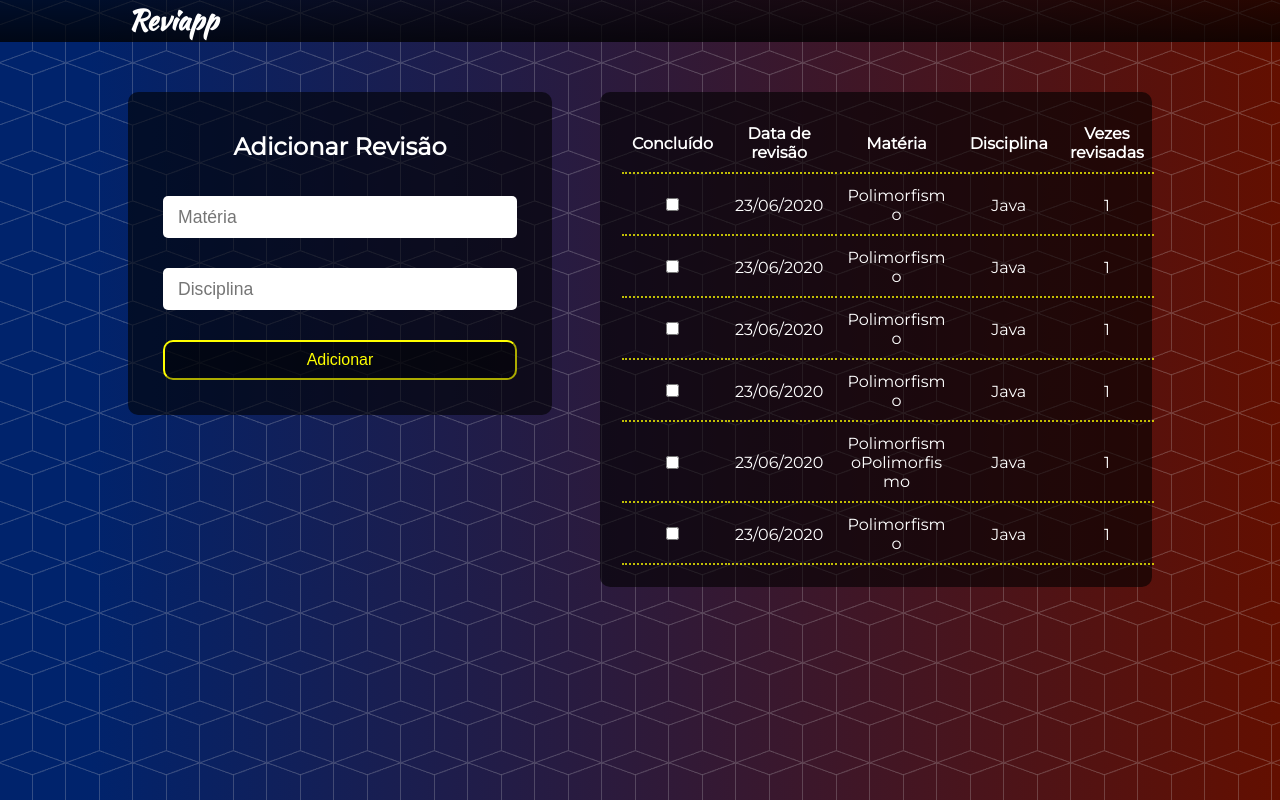
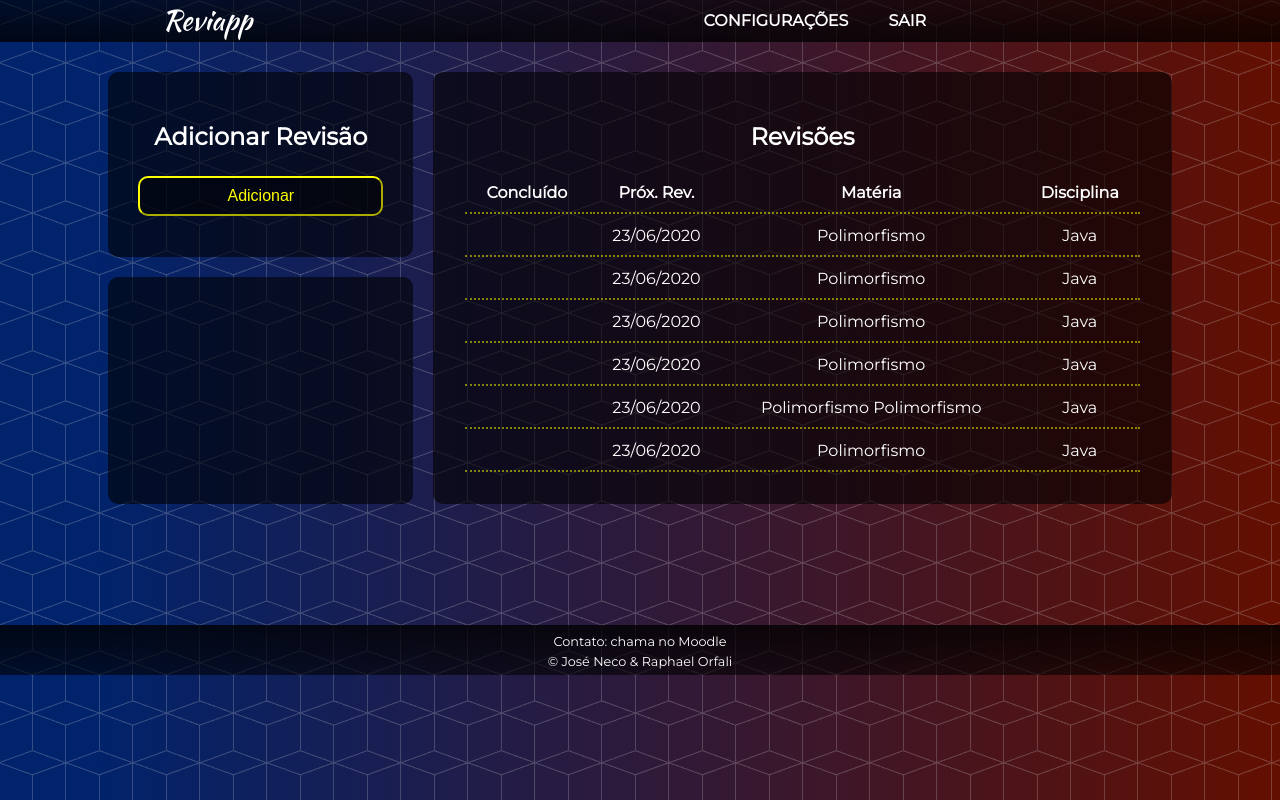
Before and after one commit to RaphaelOrfali/page-reviapp, a plain HTML site: page index.html in a window 1280 px wide. Drawn offline with Linux system fonts and the light colour scheme.

Commit message:
responsive site

```diff
--- a/css/styles.css
+++ b/css/styles.css
@@ -13,42 +13,73 @@ body {
   color: white;
   margin: 0;
 }
-ul {
+nav > ul {
   list-style-type: none;
   margin: 0;
   padding: 0;
   overflow: hidden;
-  width: 100%;
   background: linear-gradient(
     to bottom,
     rgba(0, 0, 0, 0.6),
     rgba(0, 0, 0, 0.8)
   );
   height: 42px;
+  display: flex;
+  padding: 0 12%;
+  flex-direction: row;
+  justify-content: space-between;
+}
+nav > ul > li > a {
+  padding-left: 10%;
+  font-family: "Kaushan Script", cursive;
+  font-size: 28px;
+  text-decoration: none;
+  color: white;
+}
+nav > ul > ul {
+  list-style-type: none;
+  display: flex;
+  line-height: 42px;
+}
+nav > ul > ul > li > a {
+  font-weight: 600;
+  padding: 0 20px;
+  text-decoration: none;
+  height: auto;
+  color: white;
 }
 
-li {
-  margin-left: 10%;
-  float: left;
+input {
+  display: none;
 }
-nav h1 {
-  font-family: "Kaushan Script", cursive;
-  font-size: 28px;
-  margin: 0;
+
+input:checked ~ label .hamburguer {
+  transform: rotate(45deg);
+}
+
+input:checked ~ label .hamburguer:before {
+  transform: rotate(90deg);
+  top: 0;
+}
+
+input:checked ~ label .hamburguer:after {
+  transform: rotate(90deg);
+  bottom: 0;
 }
 form > * {
-  margin: 15px;
+  margin: 5px 0;
 }
 form > input[type="text"] {
   line-height: 40px;
+  width: 100%;
   font-size: 1.1em;
-  padding-left: 15px;
   outline: transparent;
   border-radius: 5px;
   border: unset;
 }
 form > input[type="text"]::placeholder {
   font-size: 1em;
+  padding-left: 10px;
 }
 form > input:focus {
   box-shadow: 0 0 4px 4px rgba(255, 255, 0, 0.418);
@@ -57,6 +88,7 @@ form > button {
   font-size: 1em;
   color: yellow;
   border-radius: 10px;
+  width: 100%;
   border-color: rgb(255, 255, 0);
   background-color: rgba(0, 0, 0, 0.5);
   height: 40px;
@@ -68,56 +100,115 @@ form > button:hover {
   color: black;
   cursor: pointer;
 }
-section {
+footer {
+  clear: both;
+  position: relative;
+  height: 50px;
+  top: 50px;
+  text-align: center;
+  margin: 0;
+  padding: 0;
+  overflow: hidden;
+  line-height: 0.6em;
+  font-size: 0.8em;
+  width: 100%;
+  background: linear-gradient(to top, rgba(0, 0, 0, 0.6), rgba(0, 0, 0, 0.8));
+}
+.main {
+  display: grid;
+  grid-gap: 20px;
+  grid-template-columns: repeat(12, 1fr);
+  grid-template-rows: repeat(12, 1fr);
+  padding: 30px 0;
+}
+table {
+  width: 100%;
+}
+table > * {
+  width: 100%;
+}
+tr > * {
+  padding: 10px 10px;
+  max-width: 25%;
+  word-wrap: break-word;
+  border-bottom: 2px dotted rgba(255, 255, 0, 0.493);
+}
+.form-section {
   border-radius: 10px;
   background-color: rgba(0, 0, 0, 0.6);
-
+  padding: 30px;
+  text-align: center;
+}
+.table-section {
+  border-radius: 10px;
+  background-color: rgba(0, 0, 0, 0.6);
+  padding: 30px;
+  text-align: center;
+}
+.chart-section {
+  border-radius: 10px;
+  background-color: rgba(0, 0, 0, 0.6);
+}
+/* Small screens */
+@media (max-width: 768px) {
+  body {
+    background-color: rgba(0, 0, 0, 0.4);
+  }
+  .main {
+    padding: 0;
+    margin-top: -60px;
+    display: block;
+  }
+  .form-section {
+    visibility: hidden;
+    height: 0;
+    grid-column: 2/6;
+    grid-row: 1/3;
+    grid-row: 1/5;
   }
 
-/* Medium and Large screen size */
-@media (min-width: 600px) {
+  .table-section {
+    background-color: transparent;
+    border-radius: 0;
+    padding: 0;
+    height: 100vh;
+    overflow: auto;
+  }
+  .chart-section {
+    visibility: hidden;
+    height: 0;
+    grid-column: 6/12;
+    grid-row: 1/3;
+    grid-row: 1/5;
+  }
+}
+/* Medium Screens */
+@media (min-width: 768px) {
   .form-section {
-    text-align: center;
-    display: flex;
-    float: left;
-    flex-direction: column;
-    margin: 50px 3% 0 10%;
-    width: 30%;
-    height: fit-content;
-    padding: 20px;
+    grid-column: 2/6;
+    grid-row: 1/5;
   }
-  .form-section > form {
-    display: flex;
-    flex-direction: column;
-    width: 100%;
+  .table-section {
+    grid-column: 2/12;
+    grid-row: 5/12;
   }
-  .table-section{
-    margin: 50px 10% 0 0;
-    float: right;
-    width: 40%;
-    padding: 20px;
-    height: fit-content;
-    background-color: rgba(0, 0, 0, 0.6);
+  .chart-section {
+    grid-column: 6/12;
+    grid-row: 1/5;
   }
-  table {
-    text-align: center;
-    width: 100%;
 }
-  tr{
-    width: 100%;
-    padding: 0;
+/* Large screen size */
+@media (min-width: 1024px) {
+  .form-section {
+    grid-column: 2/5;
+    grid-row: 1/6;
   }
-  tr > * {
-    text-align: center;
-    padding: 10px;
-    width: 25vw;
-    max-width: 8vw;
-    overflow-wrap: break-word;
-    border-bottom: 2px dotted rgba(255, 255, 0, 0.733);
+  .table-section {
+    grid-column: 5/12;
+    grid-row: 1/12;
   }
-  tr:first-child {
-    width: 15vw;
-    padding: 5px 0px;
+  .chart-section {
+    grid-column: 2/5;
+    grid-row: 6/12;
   }
-
 }
--- a/index.html
+++ b/index.html
@@ -9,74 +9,86 @@
   <body>
     <nav>
       <ul>
-        <li><h1>Reviapp</h1></li>
+        <li><a href="#">Reviapp<a></li>
+        <ul>
+          <li><a href="#">CONFIGURAÇÕES</a></li>
+          <li><a href="#">SAIR</a></li>
+        </ul>
+        <li class="menu-li">
+          <input id="menu-hamburguer" type="checkbox" />
+          <label for="menu-hamburguer">
+            <div class="menu">
+              <span class="hamburguer"></span>
+            </div>
+          </label>
+        </li>
       </ul>
     </nav>
+    <div class="main">
       <section class="form-section">
         <h1>Adicionar Revisão</h1>
         <form class="add-form">
-        <input type="text" class="review-name" placeholder="Matéria"/>
-        <input type="text" class="review-subject" placeholder="Disciplina"/>
+          <input type="text" class="review-name" placeholder="Matéria" />
+          <input type="text" class="review-subject" placeholder="Disciplina" />
           <button type="submit" class="review-button">Adicionar</button>
         </form>
       </section>
       <section class="chart-section"></section>
       <section class="table-section">
+        <h1>Revisões</h1>
         <table>
           <thead>
             <tr>
               <th>Concluído</th>
-            <th>Data de revisão</th>
+              <th>Próx. Rev.</th>
               <th>Matéria</th>
               <th>Disciplina</th>
-            <th>Vezes revisadas</th>
             </tr>
           </thead>
           <tbody>
             <tr>
-            <td><input type="checkbox"/></td>
+              <td><input type="checkbox" /></td>
               <td>23/06/2020</td>
               <td>Polimorfismo</td>
               <td>Java</td>
-            <td>1</td>
             </tr>
             <tr>
-            <td><input type="checkbox"/></td>
+              <td><input type="checkbox" /></td>
               <td>23/06/2020</td>
               <td>Polimorfismo</td>
               <td>Java</td>
-            <td>1</td>
             </tr>
             <tr>
-            <td><input type="checkbox"/></td>
+              <td><input type="checkbox" /></td>
               <td>23/06/2020</td>
               <td>Polimorfismo</td>
               <td>Java</td>
-            <td>1</td>
             </tr>
             <tr>
-            <td><input type="checkbox"/></td>
+              <td><input type="checkbox" /></td>
               <td>23/06/2020</td>
               <td>Polimorfismo</td>
               <td>Java</td>
-            <td>1</td>
             </tr>
             <tr>
-            <td><input type="checkbox"/></td>
+              <td><input type="checkbox" /></td>
               <td>23/06/2020</td>
-            <td>PolimorfismoPolimorfismo</td>
+              <td>Polimorfismo Polimorfismo</td>
               <td>Java</td>
-            <td>1</td>
             </tr>
             <tr>
-            <td><input type="checkbox"/></td>
+              <td><input type="checkbox" /></td>
               <td>23/06/2020</td>
               <td>Polimorfismo</td>
               <td>Java</td>
-            <td>1</td>
             </tr>
           </tbody>
         </table>
       </section>
+    </div>
+    <footer>
+      <p>Contato: chama no Moodle</p>
+      <p>&copy; José Neco & Raphael Orfali</p>
+    </footer>
   </body>
 </html>
```
Lines whose indentation alone changed are shown as unchanged.
